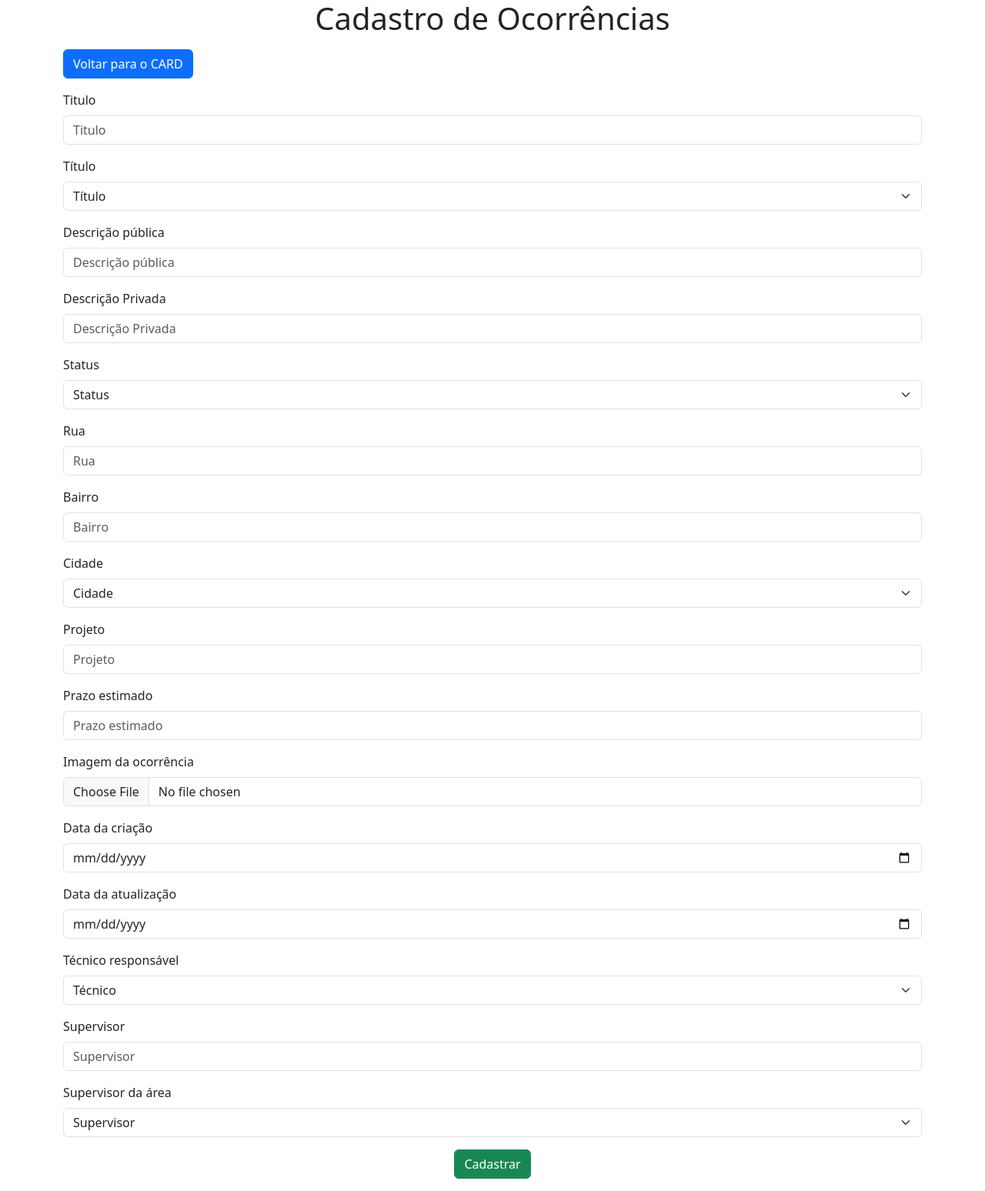
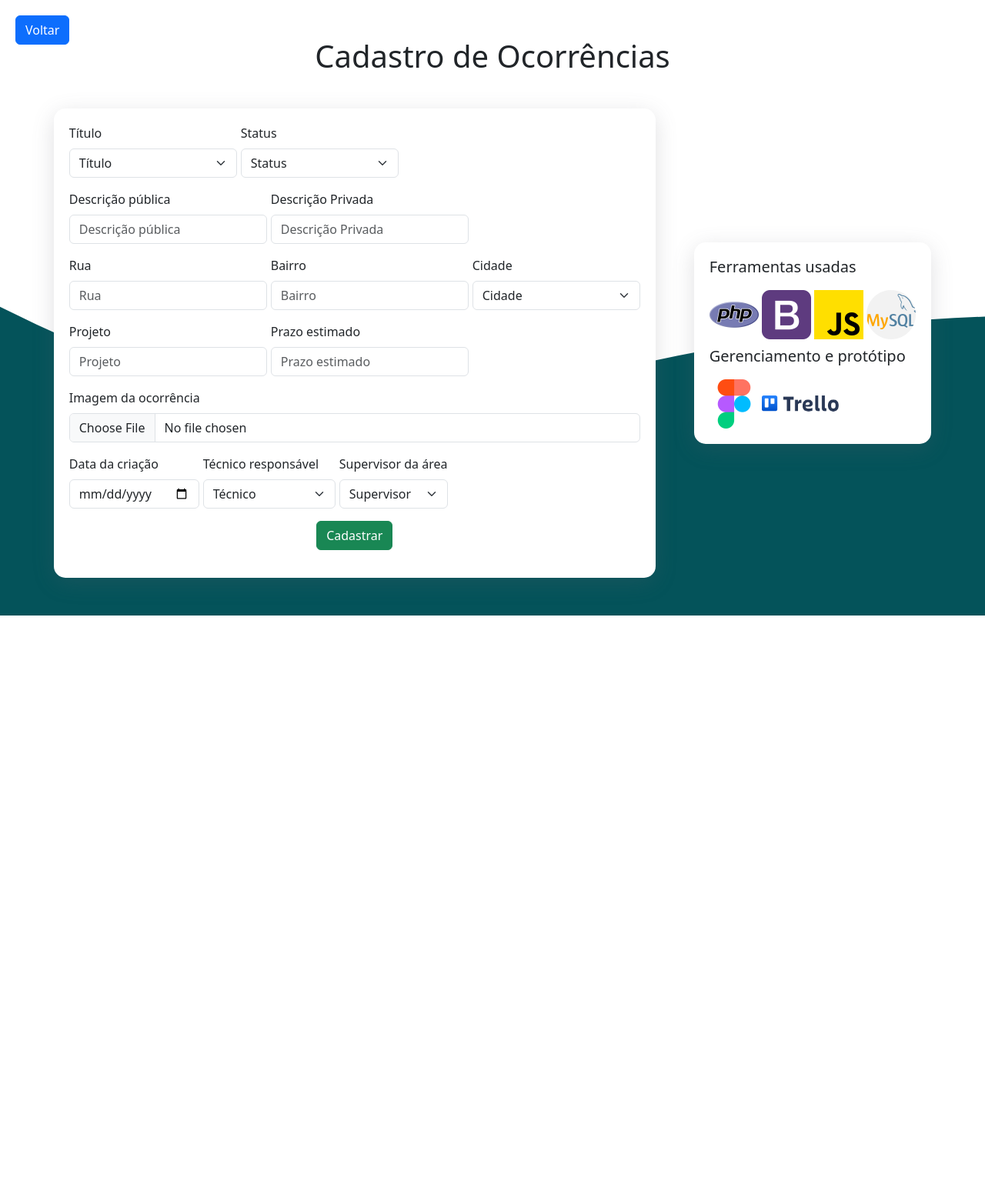
Before and after one commit to ArthurJoaquim7/Dpainel, a PHP site: page /components/form.php in a window 1280 px wide. Shown: the whole page at 77% size. After the commit the page ends 800 px from the top, so only its background shows below. Run offline with PHP 8.4, Linux system fonts and the light colour scheme.

Commit message:
Design do Formulário pronto

```diff
--- a/components/form.php
+++ b/components/form.php
@@ -10,25 +10,22 @@ require_once '../acoes.php';
     <meta charset="utf-8">
     <meta name="viewport" content="width=device-width, initial-scale=1">
     <title>Dpainel</title>
-    <link rel="stylesheet" href="/css/style.css">
+    <link rel="stylesheet" href="../css/style.css">
     <link href="https://cdn.jsdelivr.net/npm/bootstrap@5.3.6/dist/css/bootstrap.min.css" rel="stylesheet" integrity="sha384-4Q6Gf2aSP4eDXB8Miphtr37CMZZQ5oXLH2yaXMJ2w8e2ZtHTl7GptT4jmndRuHDT" crossorigin="anonymous">
 </head>
 
 <body>
-    <div class="container-sm">
-        <form action="../acoes.php" method="post" enctype="multipart/form-data">
+    <div class="cont" style="flex-direction: column; gap: 20px;">
+        <div class="btnBack">
+            <a href="../index.php" class="btn btn-primary">Voltar</a>
+        </div>
         <div class="mb-3">
             <h1 class="text-center">Cadastro de Ocorrências</h1>
         </div>
+        <div class="flex" style="display: flex; gap: 50px; align-items: center;">
+            <form action="../acoes.php" method="post" enctype="multipart/form-data" class="form">
                 <div class="mb-3">
-                <div class="mb-3">
-                    <a href="../index.php" class="btn btn-primary">Voltar para o CARD</a>
-                </div>
-                <div class="mb-3">
-                    <label for="titulo" class="form-label">Titulo</label>
-                    <input type="text" name="titulo" class="form-control" id="titulo" placeholder="Titulo" required>
-                </div>
-
+                    <div class="flex" style="display: flex; gap: 5px;">
                         <div class="mb-3">
                             <label for="titulo" class="form-label">Título</label>
                             <select class="form-select" name="titulo" id="titulo" aria-label="Default select example" required>
@@ -37,16 +34,6 @@ require_once '../acoes.php';
                                 <option value="Reparo emergencial">Reparo emergencial</option>
                                 <option value="Manutenção">Manutenção</option>
                             </select>
-                </div>
-                <!-- ==== -->
-                <div class="mb-3">
-                    <label for="descricaoPublica" class="form-label">Descrição pública</label>
-                    <input type="text" name="descricaoPublica" class="form-control" id="descricaoPublica" placeholder="Descrição pública" required>
-                </div>
-                <!-- ==== -->
-                <div class="mb-3">
-                    <label for="descricaoInterna" class="form-label">Descrição Privada</label>
-                    <input type="text" name="descricaoInterna" class="form-control" id="descricaoInterna" placeholder="Descrição Privada">
                         </div>
                         <!-- ==== -->
                         <div class="mb-3">
@@ -59,7 +46,21 @@ require_once '../acoes.php';
                                 <option value="Em verificação">Em verificação</option>
                             </select>
                         </div>
+                    </div>
                     <!-- ==== -->
+                    <div class="flex" style="display: flex; gap: 5px;">
+                        <div class="mb-3">
+                            <label for="descricaoPublica" class="form-label">Descrição pública</label>
+                            <input type="text" name="descricaoPublica" class="form-control" id="descricaoPublica" placeholder="Descrição pública" required>
+                        </div>
+                        <!-- ==== -->
+                        <div class="mb-3">
+                            <label for="descricaoInterna" class="form-label">Descrição Privada</label>
+                            <input type="text" name="descricaoInterna" class="form-control" id="descricaoInterna" placeholder="Descrição Privada">
+                        </div>
+                    </div>
+                    <!-- ==== -->
+                    <div class="flex" style="display: flex; gap: 5px;">
                         <div class="mb-3">
                             <label for="rua" class="form-label">Rua</label>
                             <input type="text" name="rua" class="form-control" id="rua" placeholder="Rua" required>
@@ -80,7 +81,9 @@ require_once '../acoes.php';
                                 <option value="Recife">Recife</option>
                             </select>
                         </div>
+                    </div>
                     <!-- ==== -->
+                    <div class="flex" style="display: flex; gap: 5px;">
                         <div class="mb-3">
                             <label for="projeto" class="form-label">Projeto</label>
                             <input type="text" name="projeto" class="form-control" id="projeto" placeholder="Projeto">
@@ -90,20 +93,22 @@ require_once '../acoes.php';
                             <label for="prazoEstimado" class="form-label">Prazo estimado</label>
                             <input type="text" name="prazoEstimado" class="form-control" id="prazoEstimado" placeholder="Prazo estimado" required>
                         </div>
+                    </div>
                     <!-- ==== -->
                     <div class="mb-3">
                         <label for="imagemOcorrencia" class="form-label">Imagem da ocorrência</label>
                         <input class="form-control" type="file" name="imagemOcorrencia" id="imagemOcorrencia" required>
                     </div>
                     <!-- ==== -->
+                    <!-- <div class="mb-3">
+                    <label for="dataAtualizacao" class="form-label">Data da atualização</label>
+                    <input type="date" name="dataAtualizacao" class="form-control" id="dataAtualizacao">
+                </div> -->
+                    <!-- ==== -->
+                    <div class="flex" style="display: flex; gap: 5px;">
                         <div class="mb-3">
                             <label for="dataCriacao" class="form-label">Data da criação</label>
                             <input type="date" name="dataCriacao" class="form-control" id="dataCriacao" required>
-                </div>
-                <!-- ==== -->
-                <div class="mb-3">
-                    <label for="dataAtualizacao" class="form-label">Data da atualização</label>
-                    <input type="date" name="dataAtualizacao" class="form-control" id="dataAtualizacao">
                         </div>
                         <!-- ==== -->
                         <div class="mb-3">
@@ -118,12 +123,6 @@ require_once '../acoes.php';
                         </div>
                         <!-- ==== -->
                         <div class="mb-3">
-                    <label for="supervisor" class="form-label">Supervisor</label>
-                    <input type="text" name="supervisor" class="form-control" id="supervisor" placeholder="Supervisor">
-                </div>
-
-
-                 <div class="mb-3">
                             <label for="supervisor" class="form-label">Supervisor da área</label>
                             <select class="form-select" name="supervisor" id="supervisor" aria-label="Default select example" required>
                                 <option selected>Supervisor</option>
@@ -133,12 +132,29 @@ require_once '../acoes.php';
                                 <option value="Marcos">Marcos</option>
                             </select>
                         </div>
+                    </div>
                     <!-- ==== -->
                     <div class="mb-3 text-center">
                         <button type="submit" name="create_card" class="btn btn-success">Cadastrar</button>
                     </div>
                 </div>
             </form>
+            <div class="right">
+                <h5>Ferramentas usadas</h5>
+                <div class="grid">
+                    <img src="../img/php.png" alt="php" width="64px">
+                    <img src="../img/bootstrap.png" alt="bootstrap" width="64px">
+                    <img src="../img/js.png" alt="js" width="64px">
+                    <img src="../img/mysql.png" alt="mysql" width="64px">
+                </div>
+                <h5>Gerenciamento e protótipo</h5>
+                <div class="grid">
+                    <img src="../img/figma.png" alt="figma" width="64px">
+                    <img src="../img/trello.png" alt="trello" style="border-radius: 5px;" width="100px">
+                </div>
+            </div>
+        </div>
+        <!-- <img src="../img/wave.png" alt="wave" class="wave"> -->
     </div>
     <script src="https://cdn.jsdelivr.net/npm/bootstrap@5.3.6/dist/js/bootstrap.bundle.min.js" integrity="sha384-j1CDi7MgGQ12Z7Qab0qlWQ/Qqz24Gc6BM0thvEMVjHnfYGF0rmFCozFSxQBxwHKO" crossorigin="anonymous"></script>
 </body>
--- a/components/view.php
+++ b/components/view.php
@@ -9,7 +9,7 @@ require '../conexao.php';
     <meta charset="utf-8">
     <meta name="viewport" content="width=device-width, initial-scale=1">
     <title>Dpainel</title>
-    <link rel="stylesheet" href="/css/style.css">
+    <link rel="stylesheet" href="../css/style.css">
     <link href="https://cdn.jsdelivr.net/npm/bootstrap@5.3.6/dist/css/bootstrap.min.css" rel="stylesheet" integrity="sha384-4Q6Gf2aSP4eDXB8Miphtr37CMZZQ5oXLH2yaXMJ2w8e2ZtHTl7GptT4jmndRuHDT" crossorigin="anonymous">
 </head>
 
--- a/css/style.css
+++ b/css/style.css
@@ -1,16 +1,66 @@
-.corner{
+* {
+  margin: 0;
+  padding: 0;
+  box-sizing: border-box;
+}
+.cont {
+  display: flex;
+  align-items: center;
+  justify-content: center;
+  flex-direction: column;
+  width: 100%;
+  height: 100vh;
+  position: relative;
+  background-image: url(../img/wave3.svg);
+  background-repeat: no-repeat;
+  background-size: cover;
+  background-position: center;
+}
+
+/* .wave {
+  position: absolute;
+  width: 100%;
+  bottom: 0;
+  z-index: 0;
+} */
+
+.corner {
   display: flex;
   align-items: center;
   justify-content: end;
   padding: 5px;
 }
 
-.card-text{
+.card-text {
   margin: 0;
 }
 
-.bottom{
+.bottom {
   display: flex;
   flex-direction: column;
   gap: 20px;
 }
+
+.form {
+  padding: 20px;
+  border-radius: 15px;
+  box-shadow: rgba(100, 100, 111, 0.2) 0px 7px 29px 0px;
+  z-index: 99999;
+  background-color: #fff;
+}
+
+.btnBack {
+  position: absolute;
+  top: 20px;
+  left: 20px;
+}
+
+.right {
+  padding: 20px;
+  border-radius: 15px;
+  background-color: #fff;
+  display: flex;
+  flex-direction: column;
+  gap: 10px;
+  box-shadow: rgba(100, 100, 111, 0.2) 0px 7px 29px 0px;
+}
```
Also changed, not shown: index.php (+6 -1 lines), img/bootstrap.png (added), img/figma.png (added), img/js.png (added), img/mysql.png (added), img/php.png (added), img/trello.png (added), img/wave.png (added), img/wave2.png (added), img/wave3.svg (added), uploads/img_683370acd27c71.28394440.jpg (added). Lines whose indentation alone changed are shown as unchanged.
